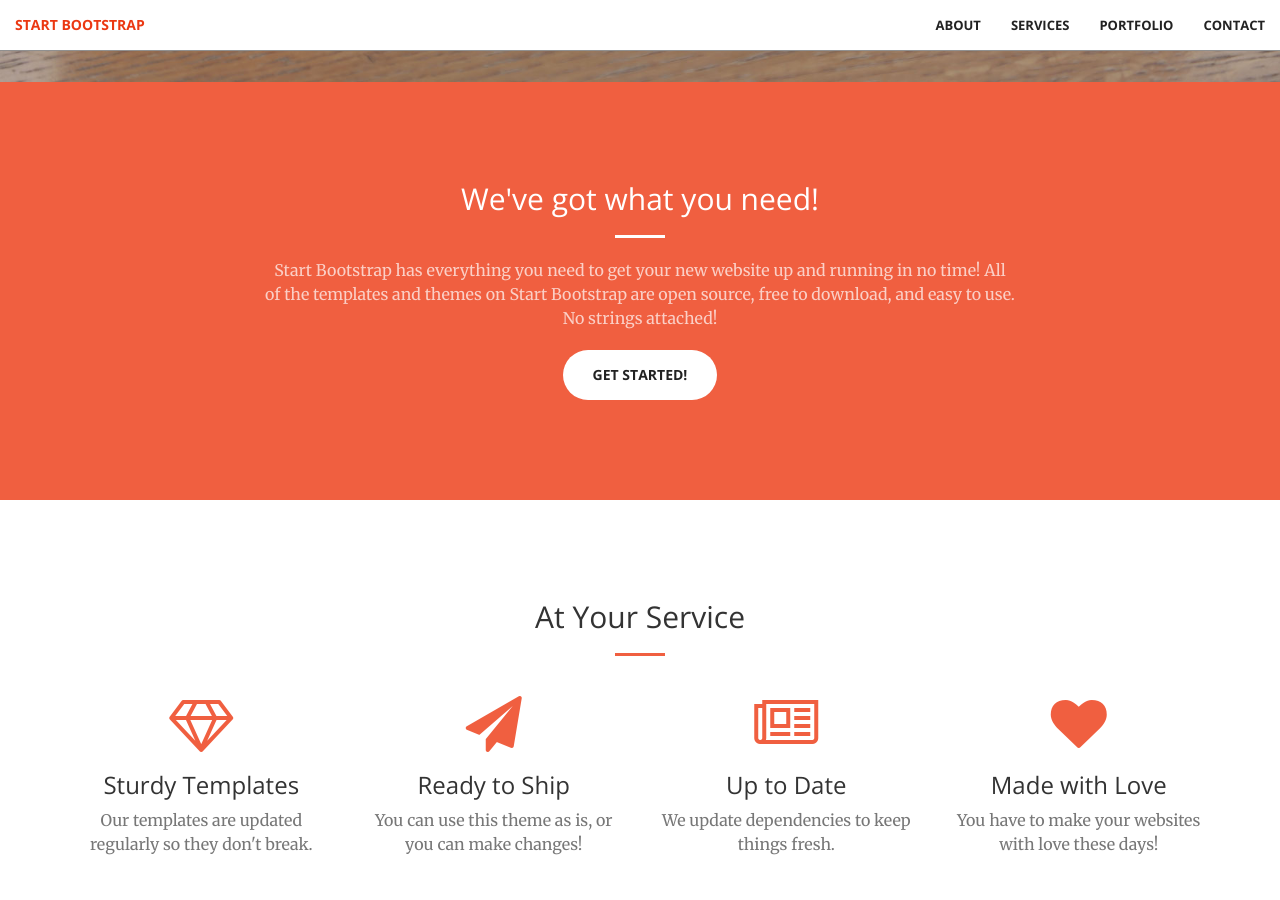
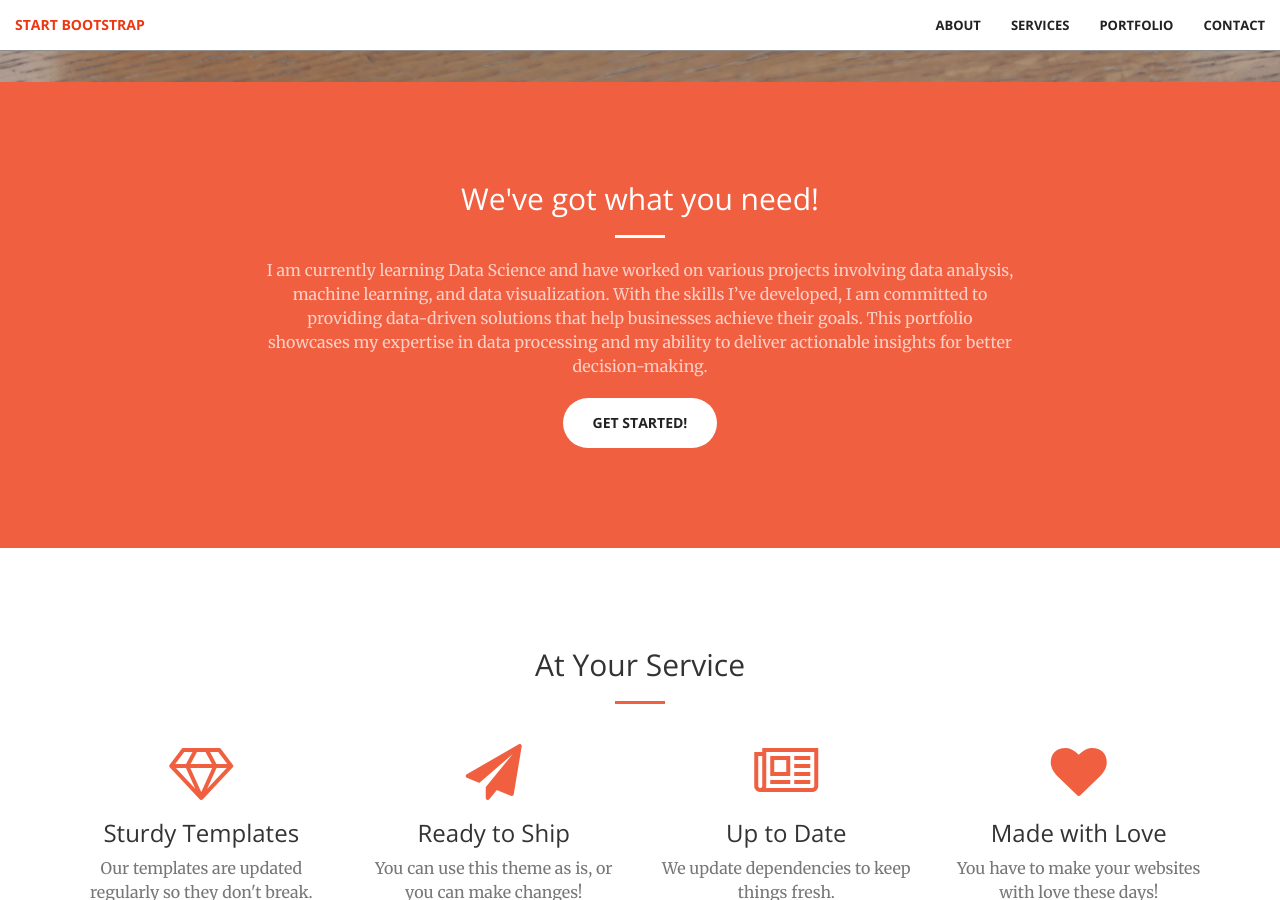
Before and after one commit to valdo28/valdo28.github.io, a Jekyll site: the page built from index.html, in a window 1280 px wide and 900 px high, scrolled down 818 px. Built offline with Jekyll 4.4.1, drawn with Linux system fonts in a browser that asks for light colours.

Commit message:
Update call-to-action.html

```diff
--- a/_includes/call-to-action.html
+++ b/_includes/call-to-action.html
@@ -4,7 +4,7 @@
             <div class="col-lg-8 col-lg-offset-2 text-center">
                 <h2 class="section-heading">We've got what you need!</h2>
                 <hr class="light">
-                <p class="text-faded">Start Bootstrap has everything you need to get your new website up and running in no time! All of the templates and themes on Start Bootstrap are open source, free to download, and easy to use. No strings attached!</p>
+                <p class="text-faded">I am currently learning Data Science and have worked on various projects involving data analysis, machine learning, and data visualization. With the skills I’ve developed, I am committed to providing data-driven solutions that help businesses achieve their goals. This portfolio showcases my expertise in data processing and my ability to deliver actionable insights for better decision-making.</p>
                 <a href="#" class="btn btn-default btn-xl">Get Started!</a>
             </div>
         </div>
```
